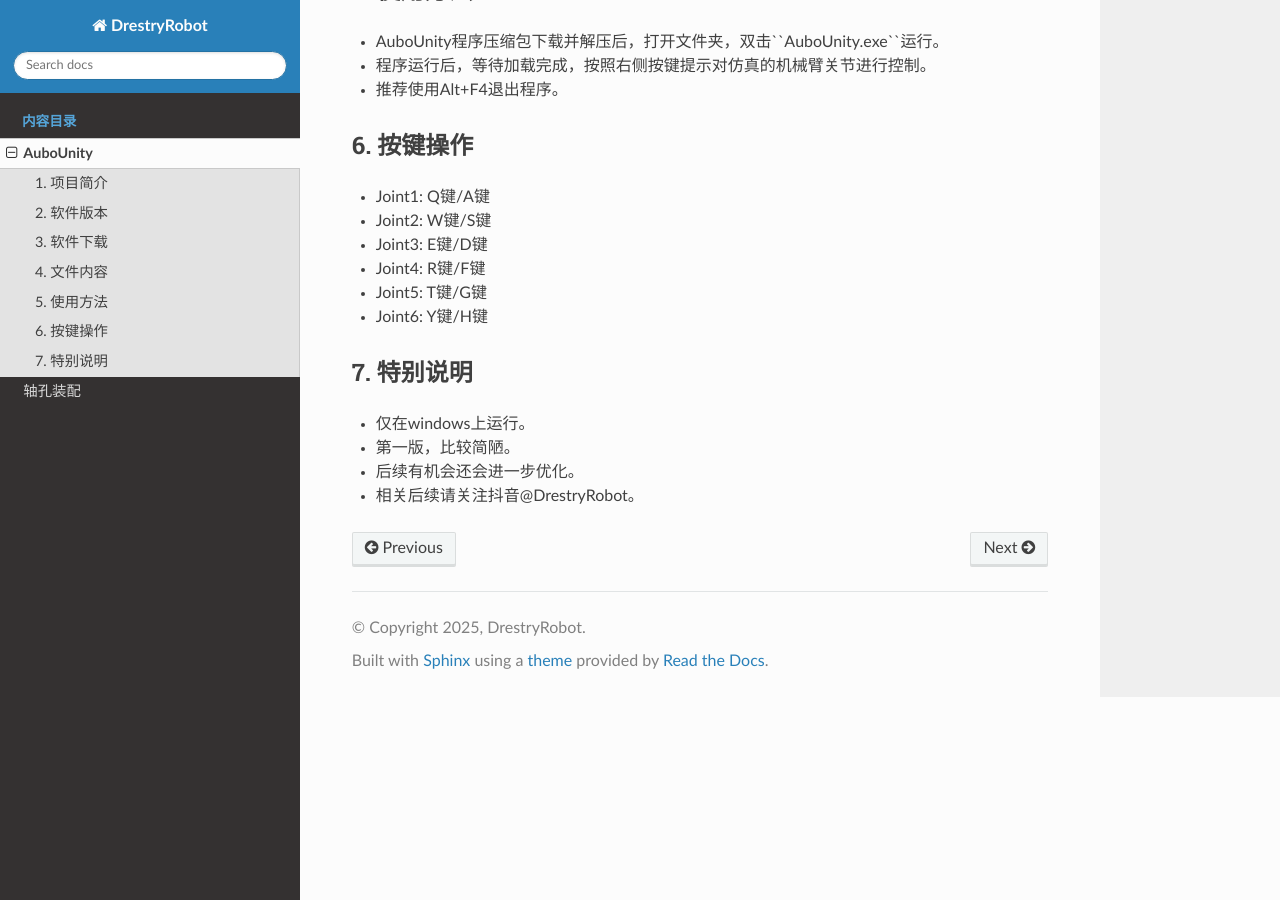
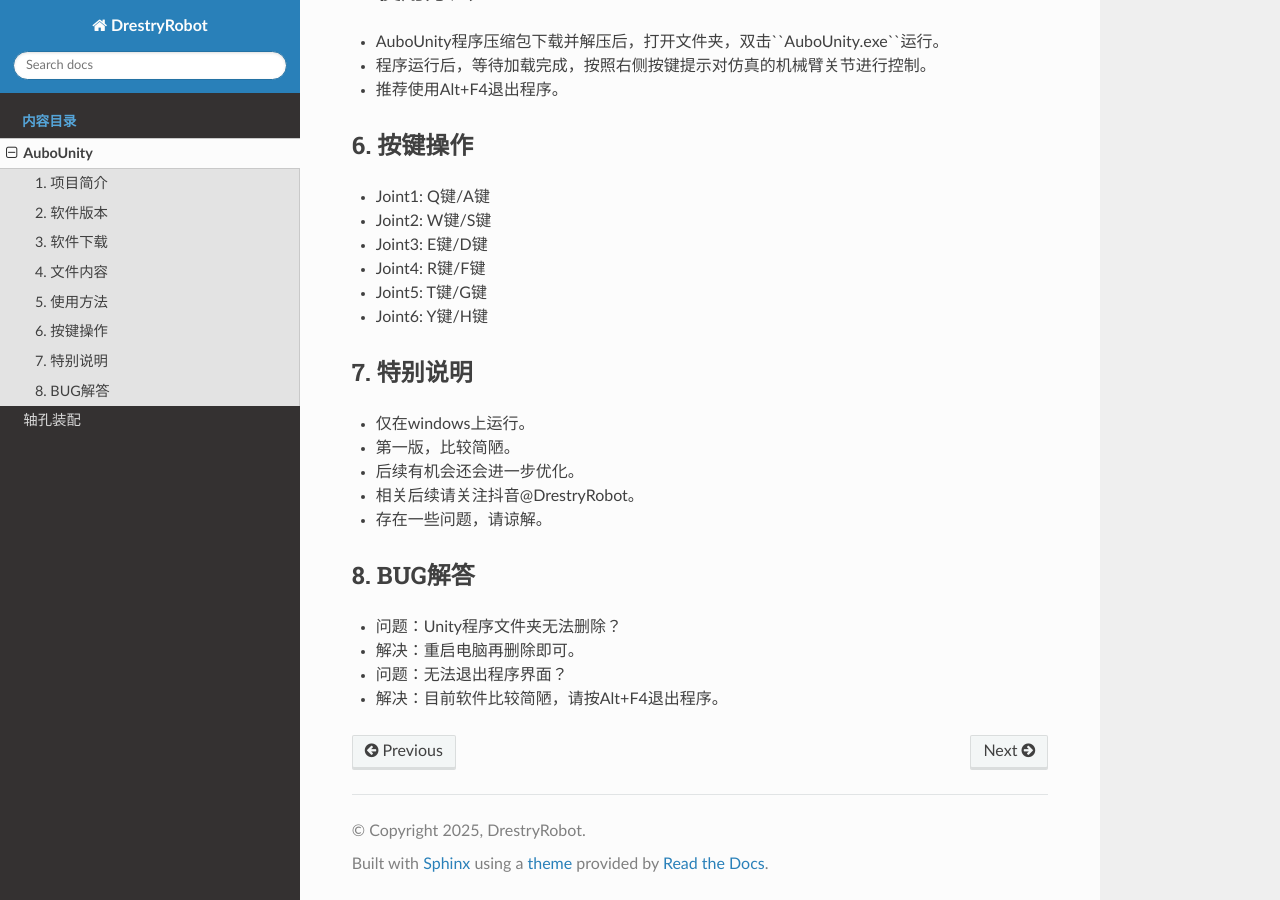
Before and after one commit to DrestryRobot/DrestryRobot, a Sphinx documentation site: the page built from docs/source/AuboUnity.rst, in a window 1280 px wide and 900 px high, scrolled down 1245 px. Built offline with Sphinx 7.4.7 and the Read the Docs theme 3.1.0, drawn with Linux system fonts in a browser that asks for light colours.

Commit message:
2q3513624

```diff
--- a/docs/source/AuboUnity.rst
+++ b/docs/source/AuboUnity.rst
@@ -47,3 +47,12 @@ AuboUnity程序压缩包下载链接：https://pan.baidu.com/s/1gGPt4EnfnrD811BA
 - 第一版，比较简陋。
 - 后续有机会还会进一步优化。
 - 相关后续请关注抖音@DrestryRobot。
+- 存在一些问题，请谅解。
+
+8. BUG解答
+-----------
+- 问题：Unity程序文件夹无法删除？
+- 解决：重启电脑再删除即可。
+
+- 问题：无法退出程序界面？
+- 解决：目前软件比较简陋，请按Alt+F4退出程序。
```
